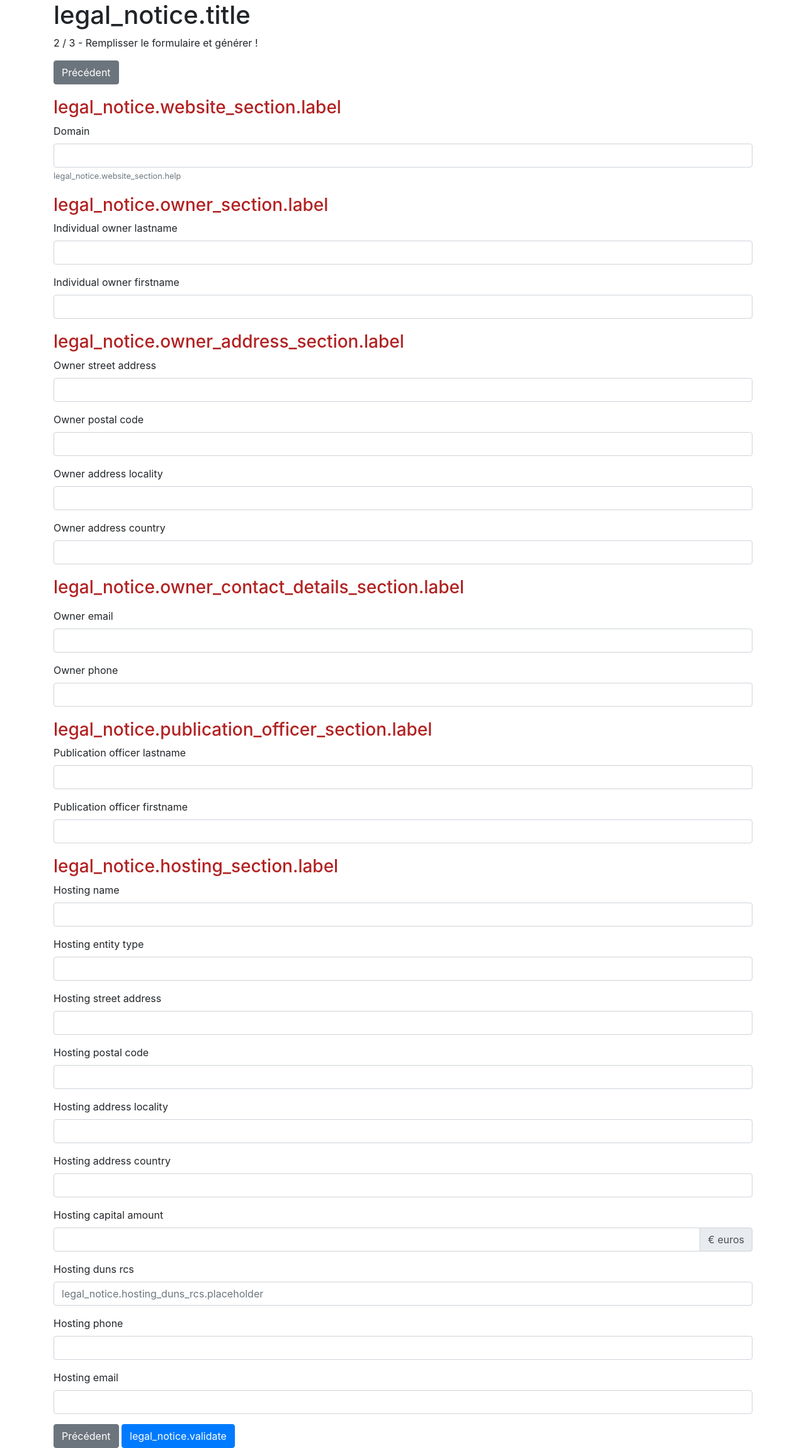
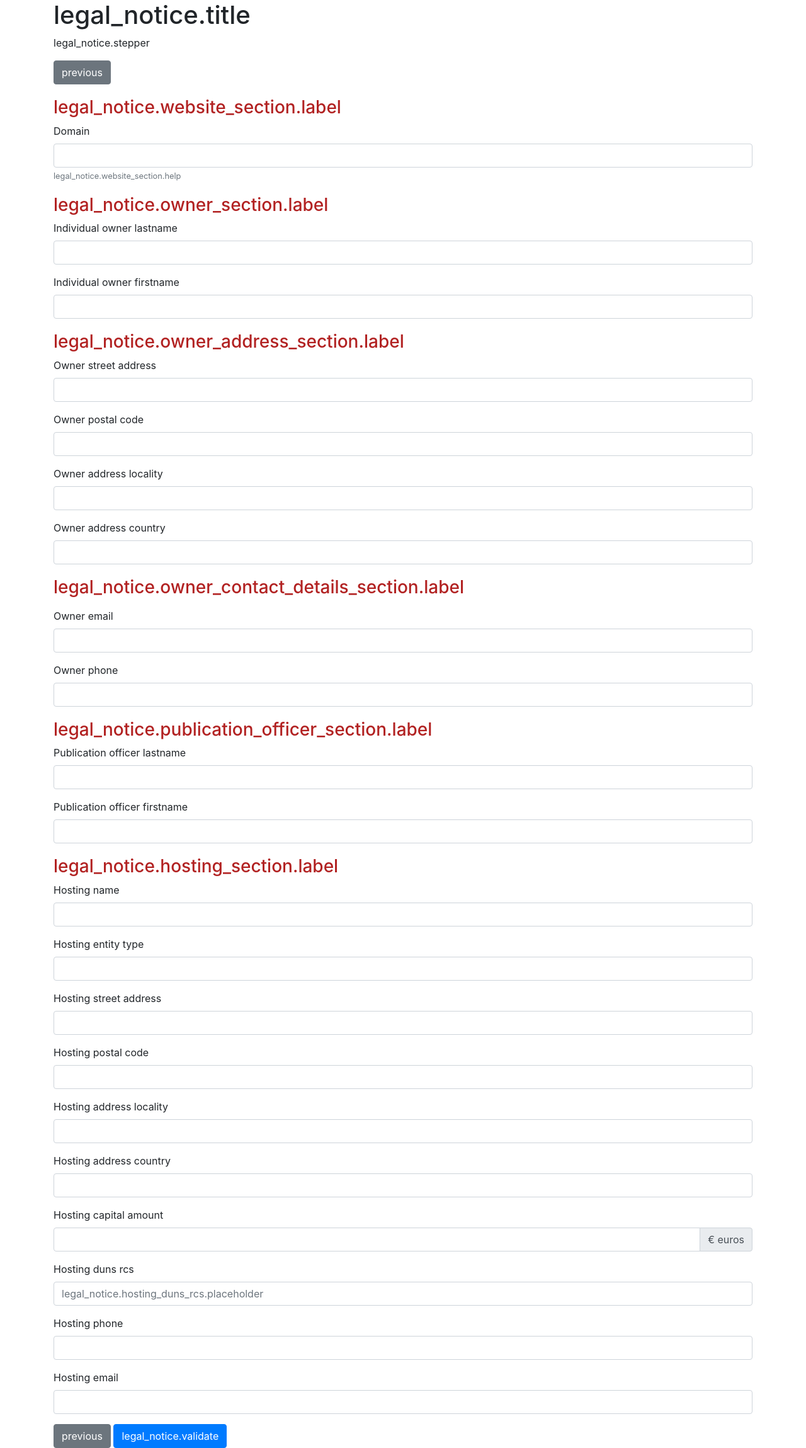
Before and after one commit to oodies/RGPD, a Symfony app: template templates/App/LegalNotice/form.html.twig in a window 1280 px wide. Shown: the whole page at 63% size. Run offline with Twig, Linux system fonts and the light colour scheme; the template is opened without the code that fills it, so the values that code supplies are empty; form fields are guessed from the names that the template uses; some libraries are stand-ins or nearby versions.

Commit message:
feat(templating): translation generic word
issues #3

```diff
--- a/templates/App/LegalNotice/form.html.twig
+++ b/templates/App/LegalNotice/form.html.twig
@@ -18,10 +18,9 @@
 </head>
 <body>
 <div class="container">
-
     <h1>{{ 'legal_notice.title'|trans }}</h1>
-    <p>2 / 3 - Remplisser le formulaire et générer !</p>
-    <a type="button" href="{{ path('app_legal_notice_pre_generator') }}" class="btn btn-secondary">Précédent</a>
+    <p>{{ 'legal_notice.stepper'|trans }}</p>
+    <a type="button" href="{{ path('app_legal_notice_pre_generator') }}" class="btn btn-secondary">{{ 'previous'|trans }}</a>
     {{ form_start(form, {'attr' : { 'novalidate':'novalidate'}} ) }}
     <section>
         <h3>{{ 'legal_notice.website_section.label'|trans }}</h3>
@@ -46,7 +45,7 @@
         {% if legalNoticeParameters.isSociety == true %}
             <div class="form-group">
                      {{ form_label(form.societyOwnerName) }}
-                    {{ form_widget(form.societyOwnerName, {'attr': {'class': 'form-control'}} ) }}
+                     {{ form_widget(form.societyOwnerName, {'attr': {'class': 'form-control'}} ) }}
                 </div>
             <div class="form-group">
                     {{ form_label(form.societyEntityType) }}
@@ -213,7 +212,7 @@
         </div>
     </section>
     {{ form_rest(form) }}
-    <a type="button" href="{{ path('app_legal_notice_pre_generator') }}" class="btn btn-secondary">Précédent</a>
+    <a type="button" href="{{ path('app_legal_notice_pre_generator') }}" class="btn btn-secondary">{{ 'previous'|trans }}</a>
     <button type="submit" class="btn btn-primary">{{ 'legal_notice.validate'|trans }}</button>
     {{ form_end(form) }}
 </div>
--- a/templates/App/LegalNotice/preForm.html.twig
+++ b/templates/App/LegalNotice/preForm.html.twig
@@ -10,7 +10,7 @@
 <body>
 <div class="container">
     <h1>{{ 'legal_notice.title'|trans }}</h1>
-    <p>1 / 3 - Répondez à ces questions et poursuivre !</p>
+    <p>{{ 'legal_notice_pre_form.stepper'|trans }}</p>
     {{ form_start(form, {'attr' : { 'novalidate':'novalidate'}} ) }}
     <div class="form-check">
         {{ form_widget(form.isSociety) }}
@@ -36,7 +36,7 @@
         {{ form_widget(form.isLicensedProfession) }}
         {{ form_label(form.isLicensedProfession) }}
     </div>
-    <button type="submit" class="btn btn-primary">Poursuivre</button>
+    <button type="submit" class="btn btn-primary">{{ 'continue'|trans }}</button>
     {{ form_rest(form) }}
     {{ form_end(form) }}
 </div>
```
